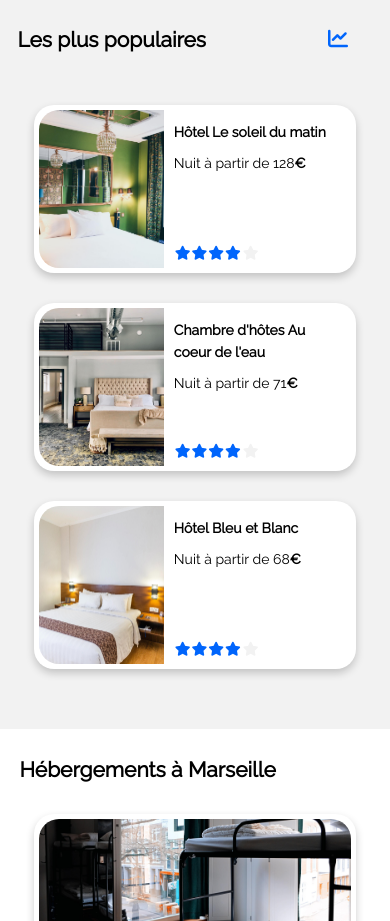
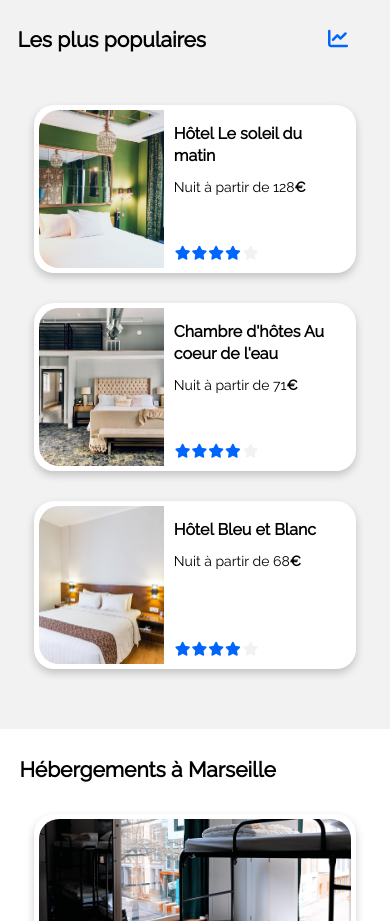
Before and after one commit to Rafikosaure/OC-Projet-1---Booki, a plain HTML site: page index.html in a window 390 px wide. Shown: the part 820-1741 px from the top of the page. Drawn offline with Linux system fonts and the light colour scheme.

Commit message:
correction : mise du titre des cartes "les plus populaires" en taille de police 16 pixels sur la version mobile

```diff
--- a/css/style.css
+++ b/css/style.css
@@ -1002,6 +1002,10 @@ footer {
         max-height: 100%;
     }
 
+    .h2_texte_de_description_des_cartes_plus_populaires {
+        font-size: 16px;
+    }
+
     .texte_de_description_des_cartes_plus_populaires {
         line-height: normal;
         max-height: 100%;
```
